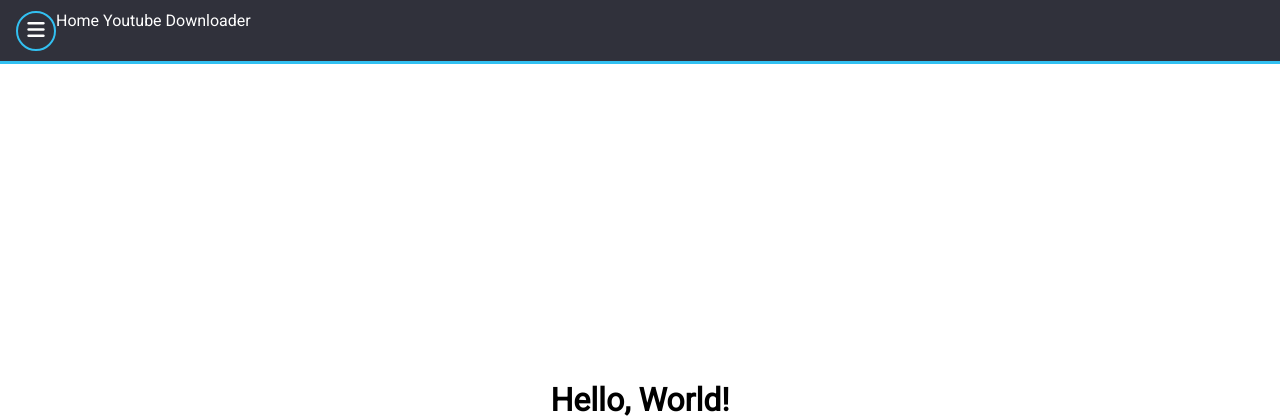
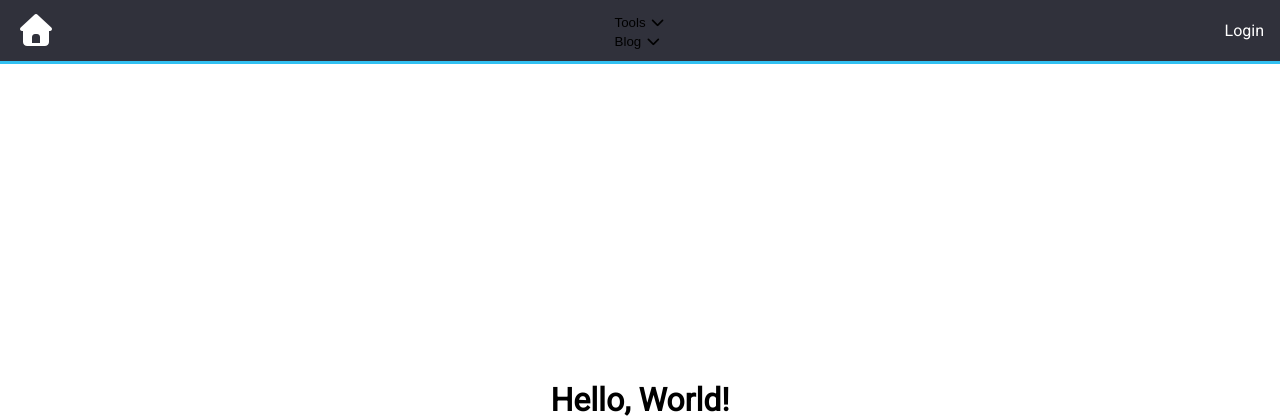
Before and after one commit to PeakyHell/website, a Flask app: page / in a window 1280 px wide. Shown: the top 420 px of the page. Run offline with Flask 3, Linux system fonts and the light colour scheme; some libraries are stand-ins or nearby versions.

Commit message:
[HTML/CSS] Restructure the navbar

```diff
--- /dev/null
+++ b/website/static/css/partials/header.css
@@ -0,0 +1,65 @@
+header {
+	width: 100%;
+	height: 8vh;
+
+	display: flex;
+	flex-direction: row;
+	align-items: center;
+	justify-content: space-between;
+
+	padding: .5rem 1rem .5rem 1rem;
+
+	background: rgba(26, 27, 38, 0.9);
+	border-bottom: 3px solid rgba(51, 204, 255, 0.93);
+	color: white;
+}
+
+
+/*****************
+*
+* HEADER LOGO
+*
+******************/
+header h1.header-logo {
+
+}
+
+
+/*****************
+*
+* HEADER NAVIGATION SECTION
+*
+******************/
+header nav.header-nav-section {
+
+}
+
+header ul.header-nav-list {
+
+}
+
+header li.header-nav-list-item {
+
+}
+
+header button.header-nav-button {
+
+}
+
+header span.header-nav-button-name {
+
+}
+
+header span.header-nav-button-icon {
+
+}
+
+
+/*****************
+*
+* HEADER USER SECTION
+*
+******************/
+header nav.header-user-section {
+
+}
--- a/website/static/css/partials/nav.css
+++ /dev/null
@@ -1,68 +0,0 @@
-nav {
-	width: 100%;
-	height: 8vh;
-
-	display: flex;
-	flex-direction: row;
-	align-items: center;
-	justify-content: space-between;
-
-	padding: .5rem 1rem .5rem 1rem;
-
-	background: rgba(26, 27, 38, 0.9);
-	border-bottom: 3px solid rgba(51, 204, 255, 0.93);
-	color: white;
-}
-
-
-/*********************
-*
-* Dropdown Menu
-*
-* ********************/
-nav .dropdown-menu {
-	display: flex;
-}
-
-
-/*********************
-*
-* Dropdown Menu Button
-*
-* ********************/
-
-/* Button */
-nav .dropdown-menu-button {
-	width: 2.5rem;
-	height: 2.5rem;
-
-	font-size: 1.25rem;
-	font-weight: bold;
-
-	background: transparent;
-	border: 2px solid rgba(51, 204, 255, 0.93);
-	border-radius: 50%;
-	color: white;
-
-	cursor: pointer;
-}
-
-
-/*********************
-*
-* Dropdown Menu Button Hover Animation
-*
-* ********************/
-
-/* Change button background */
-nav .dropdown-menu-button:hover {
-	background: rgba(51, 204, 255, 0.93);
-}
-
-/* Rotate icon */
-nav .dropdown-menu-button i {
-	transition: transform 0.3s ease;
-}
-nav .dropdown-menu-button:hover i {
-	transform: rotate(90deg);
-}
--- a/website/static/css/style.css
+++ b/website/static/css/style.css
@@ -25,3 +25,16 @@ a {
 	text-decoration: none;
 	color: white;
 }
+
+/* Reset Button CSS */
+button {
+	border: none;
+	background: none;
+}
+
+/* Reset Unordered List CSS */
+ul {
+	list-style-type: none; /* Remove items bullets */
+	padding: 0;
+	margin: 0;
+}
--- a/website/templates/base.html
+++ b/website/templates/base.html
@@ -10,13 +10,13 @@
 
 	<!-- CSS -->
 	<link rel="stylesheet" href="{{ url_for('static', filename='css/style.css') }}">
-	<link rel="stylesheet" href="{{ url_for('static', filename='css/partials/nav.css') }}">
+	<link rel="stylesheet" href="{{ url_for('static', filename='css/partials/header.css') }}">
 	<link rel="stylesheet" href="{{ url_for('static', filename='css/partials/footer.css') }}">
 
 	<title>{% block title %}{% endblock %}</title>
 </head>
 <body>
-	{% include 'partials/nav.html' %}
+	{% include 'partials/header.html' %}
 
 	<main>{% block main %}{% endblock %}</main>
 
--- /dev/null
+++ b/website/templates/partials/header.html
@@ -0,0 +1,29 @@
+<header>
+	<h1 class="header-logo">
+		<a href="/"><i class="fa-solid fa-house"></i></a>
+	</h1>
+
+	<nav class="header-nav-section">
+		<ul class="header-nav-list">
+
+			<li class="header-nav-list-item">
+				<button class="header-nav-button">
+					<span class="header-nav-button-name">Tools</span>
+					<span class="header-nav-button-icon"><i class="fa-solid fa-chevron-down"></i></span>
+				</button>
+			</li>
+
+			<li class="header-nav-list-item">
+				<button class="header-nav-button">
+					<span class="header-nav-button-name">Blog</span>
+					<span class="header-nav-button-icon"><i class="fa-solid fa-chevron-down"></i></span>
+				</button>
+			</li>
+
+		</ul>
+	</nav>
+
+	<nav class="header-user-section">
+		<a href="/login">Login</a>
+	</nav>
+</header>
--- a/website/templates/partials/nav.html
+++ /dev/null
@@ -1,9 +0,0 @@
-<nav>
-	<div class="dropdown-menu">
-		<button class="dropdown-menu-button"><i class="fa-solid fa-bars"></i></button>
-		<div class="dropdown-menu-content">
-			<a href="/">Home</a>
-			<a href="/yt-dl">Youtube Downloader</a>
-		</div>
-	</div>
-</nav>
```
